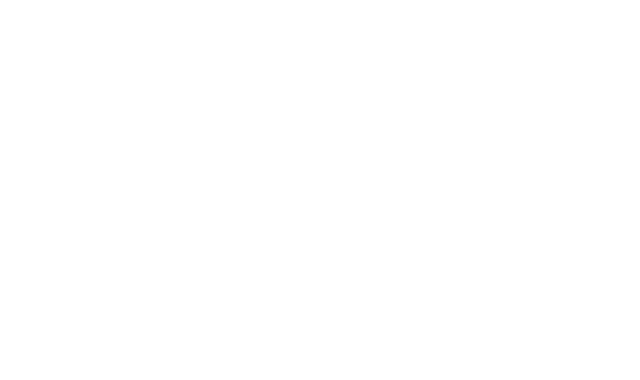
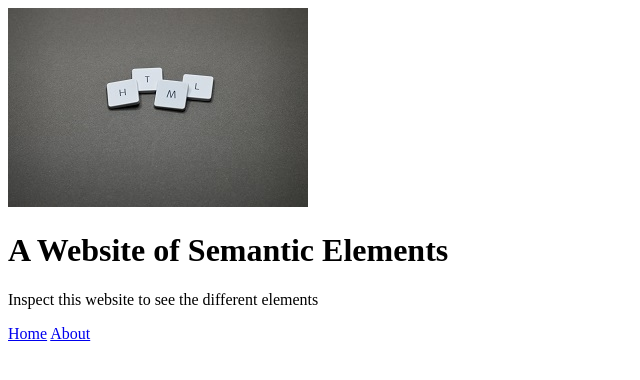
Before and after one commit to sun-n-y/semanticHTMLWebsite, a plain HTML site: page index.html in a window 1280 px wide. Shown: the whole page, without its empty margins (0-640 px from the left). Drawn offline with Linux system fonts and the light colour scheme.

Commit message:
add nav bar

```diff
--- a/index.html
+++ b/index.html
@@ -6,5 +6,21 @@
     <meta name="viewport" content="width=device-width, initial-scale=1.0" />
     <title>Semantic HTML Website</title>
   </head>
-  <body></body>
+  <body>
+    <!-- header  -->
+    <header>
+      <img
+        src="./images/html picture.jpg"
+        alt="a picture of html letters on square pieces"
+        width="300"
+      />
+      <h1>A Website of Semantic Elements</h1>
+      <p>Inspect this website to see the different elements</p>
+    </header>
+    <!-- nav bar -->
+    <nav>
+      <a href="index.html">Home</a>
+      <a href="about.html">About</a>
+    </nav>
+  </body>
 </html>
```
